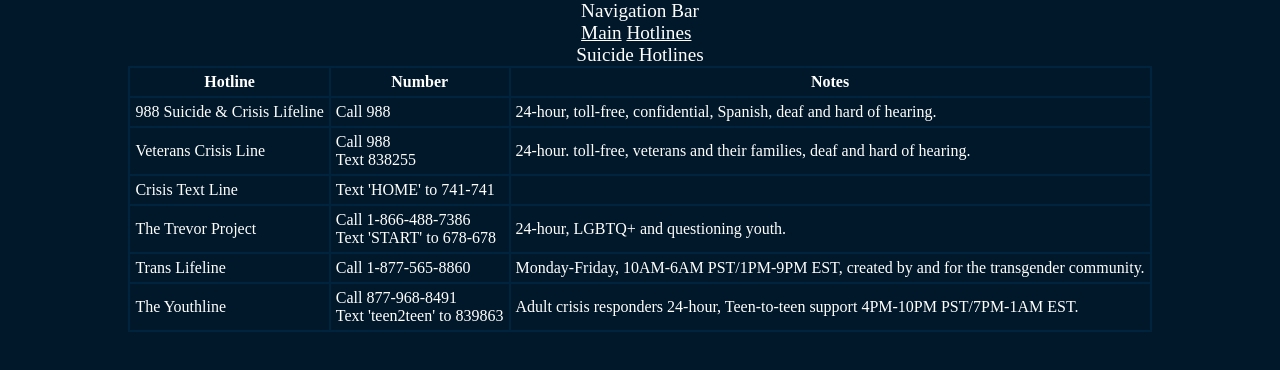
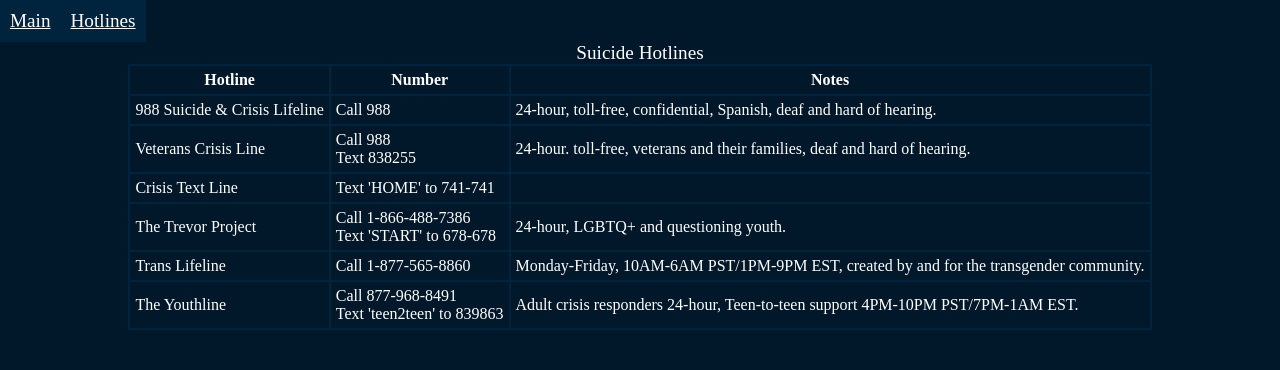
Before and after one commit to metangdude101/ShreyDatta_AIWellness, a plain HTML site: page hotlines.html in a window 1280 px wide. Drawn offline with Linux system fonts and the light colour scheme.

Commit message:
Refactor hotlines.html structure and navigation

```diff
--- a/hotlines.html
+++ b/hotlines.html
@@ -3,10 +3,13 @@
     <link rel="stylesheet" href="styles.css">
 </head>
 <body>
-    <div>
-        <div>Navigation Bar</div>
-        <a href="/">Main</a>
-        <a href="/hotlines">Hotlines</a>
+    <div id="navbar">
+        <div class="link">
+            <a href="/">Main</a>
+        </div>
+        <div class="link">
+            <a href="/hotlines">Hotlines</a>
+        </div>
     </div>
 
     <div>Suicide Hotlines</div>
```
